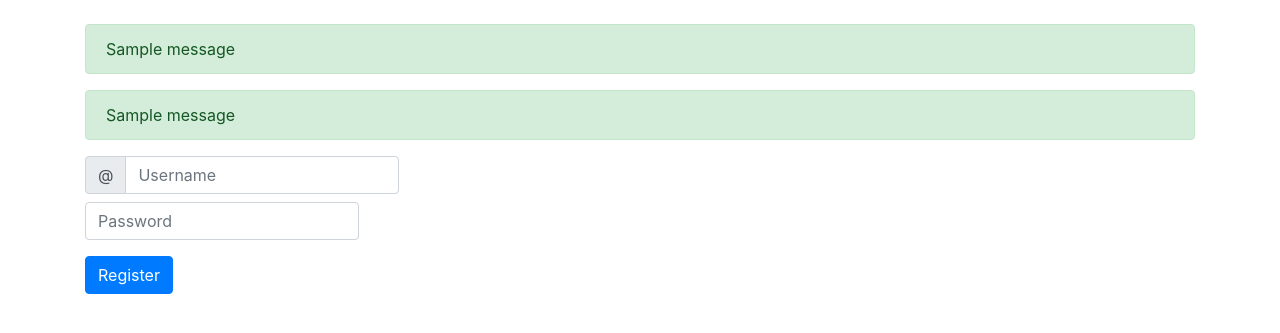
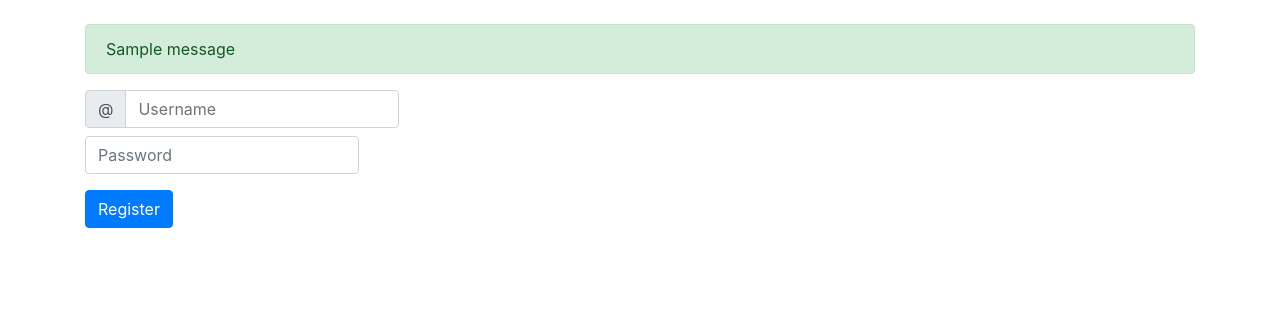
Before and after one commit to otahontas/chords, a Flask app: page /auth/login in a window 1280 px wide. Shown: the part 56-389 px from the top of the page. Run offline with Flask 2, Linux system fonts and the light colour scheme; tables that the repository leaves empty hold one stand-in row (values such as "Sample post"); one stand-in notice (Sample message) is shown; some libraries are stand-ins or nearby versions.

Commit message:
Fix some typos in layouts

```diff
--- a/application/auth/views.py
+++ b/application/auth/views.py
@@ -58,5 +58,5 @@ def auth_register():
     db.session().add(user)
     db.session().commit()
 
-    flash('Your account was succesfully created, please login')
+    flash('Your account was successfully created, please login')
     return redirect(url_for("auth_login"))
--- a/application/songs/views.py
+++ b/application/songs/views.py
@@ -71,6 +71,7 @@ def songs_edit(song_id):
     if not form.validate():
         return render_template("songs/edit.html", form=form, song=s)
 
+
     song_already_added = Song.query.filter_by(name=form.new_name.data,
                                               artist=form.new_artist.data).first()
 
--- a/application/templates/auth/loginform.html
+++ b/application/templates/auth/loginform.html
@@ -1,13 +1,6 @@
 {% extends "layout.html" %}
 
 {% block body %}
-{% with messages = get_flashed_messages() %}
-  {% if messages %}
-    {% for message in messages %}
-      <div class="flashes alert alert-success">{{ message }}</div>
-    {% endfor %}
-  {% endif %}
-{% endwith %}
 <form method="POST" action="{{ url_for('auth_login') }}">
   <div class="form-row align-items-center">
     <div class="col-auto">
```
Also changed, not shown: README.md.
